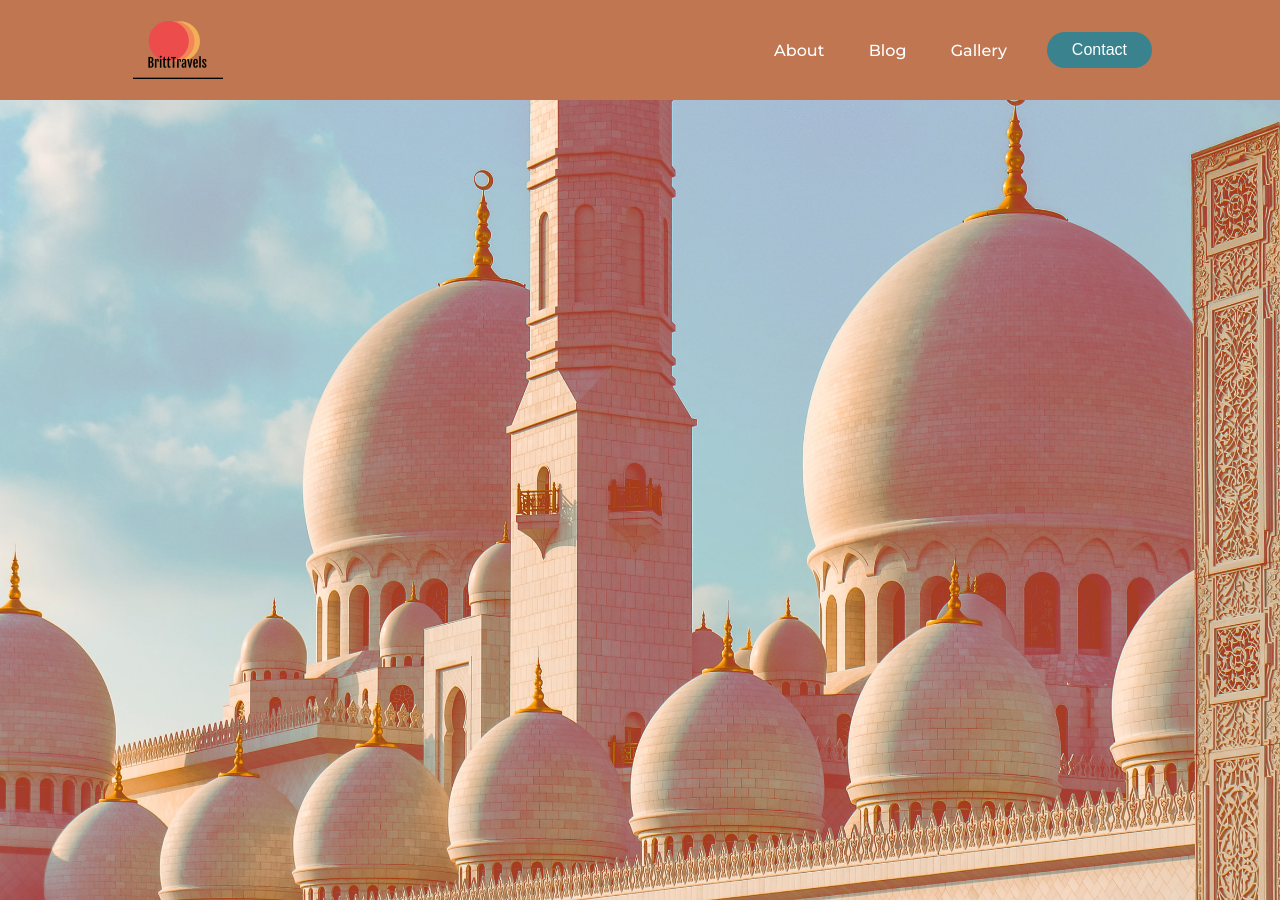
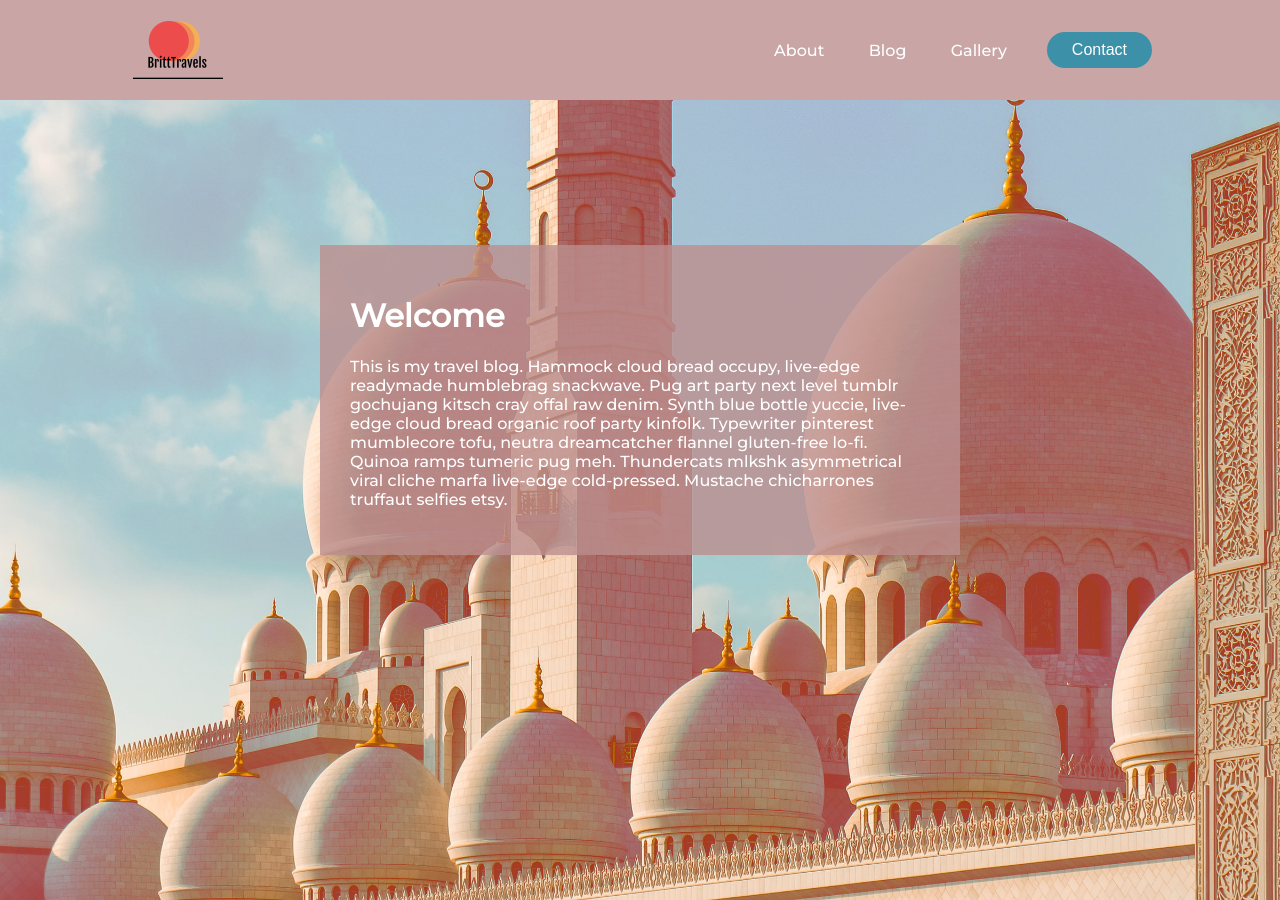
Before and after one commit to LINDGRENBA/travel-landing-page, a plain HTML site: page index.html in a window 1280 px wide. Shown: the top 900 px of the page. Drawn offline with Linux system fonts and the light colour scheme.

Commit message:
Style welcome message, update header styles.

```diff
--- a/styles/styles2.css
+++ b/styles/styles2.css
@@ -23,7 +23,7 @@ header {
   justify-content: flex-end;
   align-items: center;
   padding: 0 10%;
-  background:rgba(166, 60, 6, 0.7);
+  background:rgba(188, 143, 143, 0.8);
 }
 
 .logo {
@@ -63,6 +63,16 @@ button:hover {
   background-color: rgba(0, 136, 169, 0.5);
 }
 
+.intro-text {
+  position: absolute;
+  top: 50%;
+  left: 50%;
+  transform: translate(-50%, -50%);
+  padding: 30px;
+  color: #FFF;
+  background-color: rgba(188, 143, 143, 0.8);
+}
+
 .blended-img {
   width: 100vw;
   height: 100vh;
```
